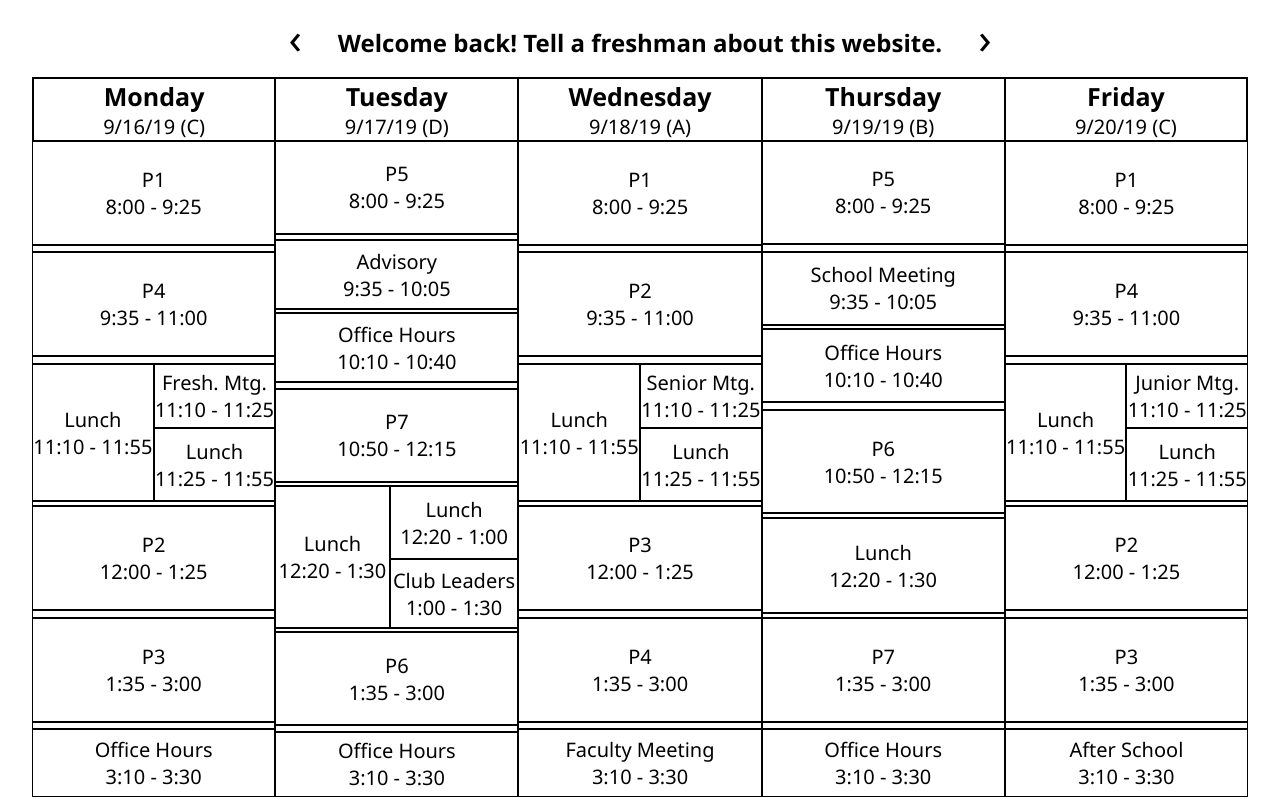
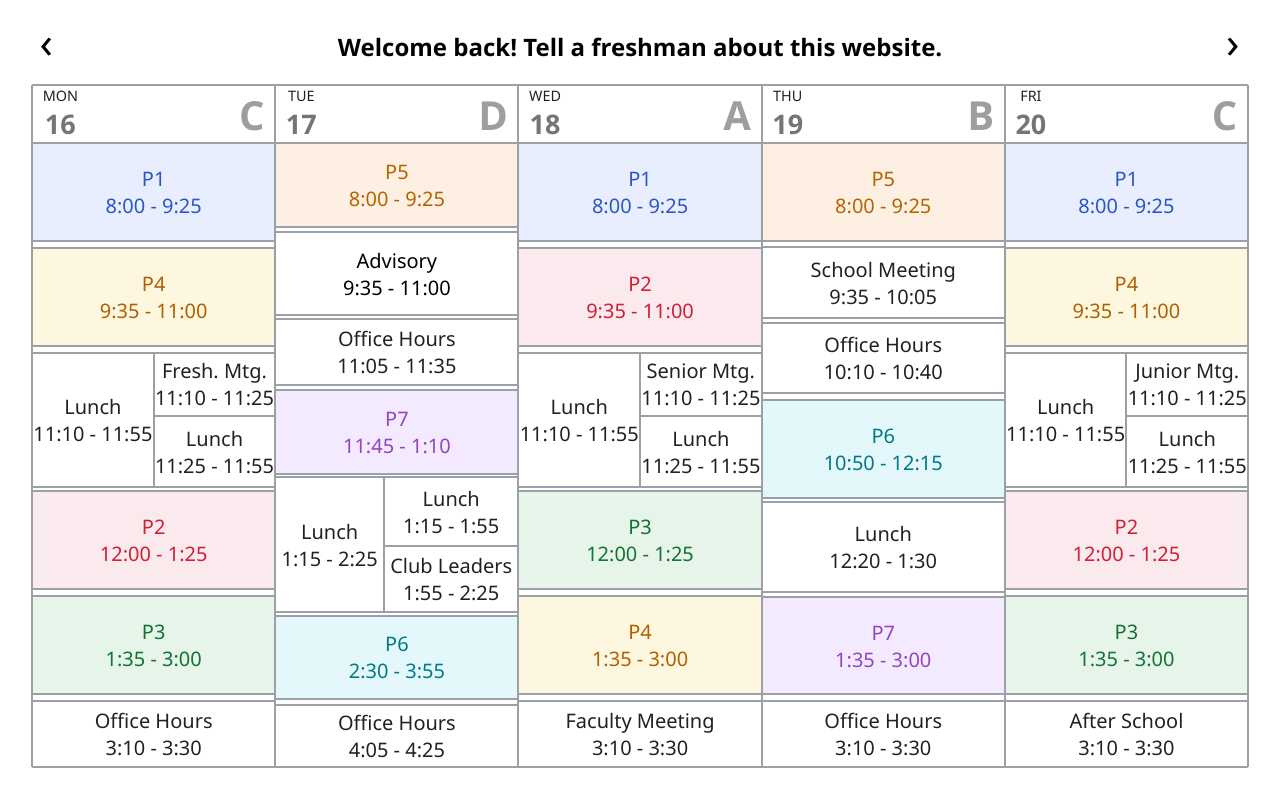
Before and after one commit to 101arrowz/bell-schedule, a Preact app: page / in a window 1280 px wide. Built offline with nearby package versions, Linux system fonts and the light colour scheme.

Commit message:
modernized UI

```diff
--- a/public/index.html
+++ b/public/index.html
@@ -6,7 +6,7 @@
   <meta http-equiv="X-UA-Compatible" content="ie=edge">
   <meta name="msapplication-TileColor" content="#005a41">
   <meta name="msapplication-config" content="./browserconfig.xml">
-  <meta name="theme-color" content="#ffffff">
+  <meta name="theme-color" content="#005a41">
   <link rel="apple-touch-icon" sizes="180x180" href="./icons/apple-touch-icon.png">
   <link rel="manifest" href="./manifest.webmanifest">
   <link rel="mask-icon" href="./icons/safari-pinned-tab.svg" color="#005a41">
--- a/src/App/index.js
+++ b/src/App/index.js
@@ -1,12 +1,52 @@
 import Calendar, { validateOffset } from '../Calendar';
 import { useEffect, useState } from 'preact/hooks';
 import { useTime, useWebStorage, getTitle } from '../logic';
-let touchStartX = 0;
-let touchMoveX = 0;
+let touchStartCoords = null;
+let touchEndCoords = null;
 const App = () => {
   let [prefs, setPrefs] = useWebStorage('prefs', {
     updateInterval: 30,
-    by: 'week'
+    by: 'week',
+    periodData: {
+      p1: {
+        name: 'P1',
+        color: '#e9eeff',
+        textColor: '#2a56c6'
+      },
+      p2: {
+        name: 'P2',
+        color: '#faeaee',
+        textColor: '#cf2035'
+      },
+      p3: {
+        name: 'P3',
+        color: '#e6f4ea',
+        textColor: '#137333'
+      },
+      p4: {
+        name: 'P4',
+        color: '#fef7e0',
+        textColor: '#b06000'
+      },
+      p5: {
+        name: 'P5',
+        color: '#feefe3',
+        textColor: '#b36600',
+      },
+      p6: {
+        name: 'P6',
+        color: '#e4f7fb',
+        textColor: '#007b86'
+      },
+      p7: {
+        name: 'P7',
+        color: '#f4eaff',
+        textColor: '#9345bd'
+      },
+      advisory: {
+        name: 'Advisory'
+      }
+    }
   });
   let [dateOffset, setDateOffset] = useState(0);
   let [unixTime, updateTime] = useTime(prefs.updateInterval * 1000);
@@ -44,22 +84,28 @@ const App = () => {
     document.addEventListener('keydown', keyDownHandler);
     return () => document.removeEventListener('keydown', keyDownHandler);
   });
-  const getTouchX = e => ([...e.touches].map(el => el.clientX).reduce((el1, el2) => el1+el2)) / e.touches.length;
+  const getTouchCoords = e => ([...e.touches].map(el => [el.clientX, el.clientY]).reduce((el1, el2) => [el1[0]+el2[0], el1[1]+el2[1]])).map(el => el / e.touches.length);
   const handleTouchStart = e => {
-    touchStartX = getTouchX(e);
-    touchMoveX = touchStartX;
+    touchStartCoords = getTouchCoords(e);
+    touchEndCoords = touchStartCoords;
   }
   const handleTouchMove = e => {
-    e.preventDefault();
-    touchMoveX = getTouchX(e)
+    const newTouchCoords = getTouchCoords(e);
+    const diff = newTouchCoords.map((el, i) => el - touchEndCoords[i]);
+    if (diff[0] > diff[1])
+      e.preventDefault();
+    touchEndCoords = newTouchCoords;
   }
   const handleTouchEnd = () => {
-    if (touchStartX < touchMoveX && leftArrowValid)
+    const diff = touchEndCoords.map((el, i) => el - touchStartCoords[i]);
+    if (Math.abs(diff[0]) < Math.abs(diff[1]))
+      return;
+    if (diff[0] > 0 && leftArrowValid)
       setDateOffset(dateOffset - 1);
-    if (touchStartX > touchMoveX)
+    if (diff[0] < 0)
       setDateOffset(dateOffset + 1);
-    touchStartX = 0; // Prevent duplicate events when releasing one finger at a time
-    touchMoveX = 0;
+    touchStartCoords = [0, 0]; // Prevent duplicate events when releasing one finger at a time
+    touchEndCoords = [0, 0];
     }
   return (
     <div
@@ -67,8 +113,9 @@ const App = () => {
         display: 'flex',
         flexDirection: 'column',
         alignItems: 'center',
-        textAlign: 'center',
-        fontFamily: '"Segoe UI", "Arial", sans-serif'
+        justifyContent: 'between',
+        fontFamily: '"Segoe UI", "Arial", sans-serif',
+        height: '95vh'
       }}
     >
       <div style={{
@@ -76,17 +123,20 @@ const App = () => {
         flexDirection: 'row',
         justifyContent: 'space-between',
         alignItems: 'center',
+        width: '95%',
+        height: '10%'
       }}>
         <span class="arrows" onclick={() => setDateOffset(dateOffset - 1)} style={{
           visibility: leftArrowValid ? 'visible' : 'hidden'
         }} >‹</span>
-        <h1 style={{ fontSize: '3vmin', paddingLeft: '1.5em', paddingRight: '1.5em' }}>{title}</h1>
+        <h1 style={{ fontSize: '3vmin' }}>{title}</h1>
         <span class="arrows" onclick={() => setDateOffset(dateOffset + 1)}>›</span>
       </div>
       <Calendar
         date={unixDate}
         currentTime={secondsSinceMidnight}
         by={prefs.by}
+        periodData={prefs.periodData}
         dateOffset={dateOffset}
         onRejected={() => setDateOffset(dateOffset + 1)}
         ontouchstart={handleTouchStart}
--- a/src/Calendar/index.css
+++ b/src/Calendar/index.css
@@ -1,21 +1,37 @@
 .period {
-  border: 0.8px solid black;
+  border: 1px solid #9aa0a6;
+  color: rgba(0,0,0,.87);
   align-items: center;
   justify-content: center;
   text-align: center;
+  position: relative;
 }
 .header {
-  border: 1px solid black;
-  border-top: 2px solid black;
-  border-bottom: 1.2px solid black;
+  border: 1px solid #9aa0a6;
+  justify-content: space-between;
+  font-size: 100%;
   align-items: center;
+}
+.header-left {
+  justify-content: space-around;
   text-align: center;
-  justify-content: space-around;
-  font-size: 100%;
+  margin-left: 4%;
 }
-.headerText {
+.header-right {
+  font-size: 200%;
+  margin-right: 4%;
   font-weight: bold;
-  font-size: 125%;
+  color: rgba(0,0,0,.38);
+}
+.header-day {
+  font-size: 72%;
+  text-transform: uppercase;
+  color: rgba(0,0,0,.87);
+}
+.header-date {
+  font-size: 135%;
+  font-weight: bold;
+  color: rgba(0,0,0,.54);
 }
 .flex-row {
   display: flex;
@@ -27,12 +43,15 @@
 }
 .month-topmost-layer, .topmost-layer {
   display: inline-flex !important;
-  height: 90vh;
-  min-height: 50vw;
+  flex: 1 1 auto;
   font-size: 2.5vmin;
 }
 .month-topmost-layer {
-  justify-content: stretch;
+  justify-content: space-between;
+}
+.topmost-layer {
+  border: 1px solid #9aa0a6;
+  border-radius: 2px;
 }
 .week-outer-layer {
   width: 19vw;
@@ -42,6 +61,13 @@
 }
 .arrows {
   cursor: pointer;
+  -webkit-user-select: none;
+  -moz-user-select: none;
+  user-select: none;
   font-size: 5.4vmin;
   margin-bottom: 1.2vmin;
+  width: 1.8vmin;
 }
+.arrows:hover {
+  font-weight: bold
+}
--- a/src/Calendar/index.js
+++ b/src/Calendar/index.js
@@ -1,6 +1,10 @@
 import SPECIAL_SCHEDULE from './special';
 import RESET_DAYS from './resetDays';
 import './index.css';
+const WEEKDAYS = ['Monday', 'Tuesday', 'Wednesday', 'Thursday', 'Friday'];
+const SHORT_WEEKDAYS = WEEKDAYS.map(el => el.slice(0, 3));
+const MONTH_NAMES = ['January', 'February', 'March', 'April', 'May', 'June', 'July', 'August', 'September', 'October', 'November', 'December'];
+const SHORT_MONTH_NAMES = MONTH_NAMES.map(el => el.slice(0, 3))
 const RESET_DAYS_KEYS = Object.keys(RESET_DAYS);
 const getDateArray = (
   origDate,
@@ -193,17 +197,23 @@ const generateJSXDay = (
     );
   } else if (schedule instanceof Object) {
     if (schedule.header) {
+      const date = schedule.date.getDate();
+      const month = schedule.date.getMonth();
+      const isFirstDayMonth = (date === 1 || (date <= 3 && schedule.date.getDay() === 1));
+      const isFirstDayYear = isFirstDayMonth && !month;
       content = (
         <WeirdFlex
-          direction="column"
+          direction="row"
           extraClasses="header"
           style={{
             ...schedule.style,
-            ...(isActive && { backgroundColor: 'gray' })
           }}
         >
-          <div class="headerText">{schedule.header}</div>
-          {schedule.subheader}
+          <WeirdFlex direction="column" extraClasses="header-left">
+            <div class="header-day">{SHORT_WEEKDAYS[schedule.date.getDay()-1]}</div>
+            <div class="header-date">{(isFirstDayMonth ? SHORT_MONTH_NAMES[schedule.date.getMonth()] + ' ' : '') + date + (isFirstDayYear ? ', '+schedule.date.getFullYear() : '')}</div>
+          </WeirdFlex>
+          <div class="header-right">{schedule.shortDayName}</div>
         </WeirdFlex>
       );
     } else {
@@ -235,7 +245,7 @@ const generateJSXDay = (
           extraClasses="period"
           style={{
             ...schedule.style,
-            ...(timeBeforeEnd && { backgroundColor: 'lightgray' })
+            ...(timeBeforeEnd && { backgroundColor: 'lightgray', fontWeight: '500' })
           }}
         >
           <div style={schedule.nameStyle}>{schedule.name}</div>
@@ -256,7 +266,6 @@ const generateJSXDay = (
   }
   return recursiveLayer ? [content, startTime] : content;
 };
-const WEEKDAYS = ['Monday', 'Tuesday', 'Wednesday', 'Thursday', 'Friday'];
 const generateJSXWeekly = (
   baseTime,
   baseDay,
@@ -271,7 +280,7 @@ const generateJSXWeekly = (
     return dateArray.map((arr, ind) => (
       <WeirdFlex
         direction="row"
-        extraClasses="outer-layer"
+        extraClasses="topmost-layer"
         style={{
           ...(ind === 0
             ? { alignSelf: 'flex-end' }
@@ -279,7 +288,8 @@ const generateJSXWeekly = (
             ? { alignSelf: 'flex-start' }
             : { alignSelf: 'center' }),
           flex: 1,
-          marginBottom: '5vh'
+          marginBottom: '5vh',
+          minHeight: '80vh'
         }}
       >
         {generateJSXWeekly(
@@ -313,47 +323,43 @@ const generateJSXWeekly = (
     )
       daysSinceBase++;
   }
-  let renderIndex = -1;
-  const renderedLength = dateArray.filter(el => el).length;
+  // Following previously used for styling
+  // let renderIndex = -1;
+  // const renderedLength = dateArray.filter(el => el).length;
   const JSXArray = dateArray.map((date, ind) => {
     if (date === undefined) return;
-    renderIndex++;
     let todaySchedule;
     let dayName;
+    let shortDayName = "";
     let dayStart = 28800;
     if (specialSchedule[date]) {
-      todaySchedule = specialSchedule[date].events;
-      dayName = specialSchedule[date].name;
-      dayStart = specialSchedule[date].startTime || 28800;
-      if (specialSchedule[date].replace) {
+      const sc = specialSchedule[date];
+      todaySchedule = sc.events;
+      dayName = sc.name;
+      dayStart = sc.startTime || 28800;
+      if (sc.replace) {
         daysSinceBase++;
+        shortDayName = standardScheduleKeys[
+          (daysSinceBase + dayIndOffset) % standardScheduleKeys.length
+        ];
       }
     } else {
       dayName =
         standardScheduleKeys[
           (daysSinceBase + dayIndOffset) % standardScheduleKeys.length
         ];
+      shortDayName = dayName;
       todaySchedule = standardSchedule[dayName];
       daysSinceBase++;
     }
     const todayDate = new Date(date);
-    todayDate.setTime(todayDate.getTime() + dayStart * 1000);
-    const dayStr = [
-      todayDate.getMonth() + 1,
-      todayDate.getDate(),
-      todayDate.getFullYear() % 100
-    ].join('/');
     return generateJSXDay(
       [
         {
-          header: WEEKDAYS[ind],
-          subheader: dayStr + ' (' + dayName + ')',
-          style: {
-            ...(renderIndex === 0 && { borderLeft: '2px solid black' }),
-            ...(renderIndex === renderedLength - 1 && {
-              borderRight: '2px solid black'
-            })
-          }
+          header: true,
+          date: todayDate,
+          shortDayName,
+          dayName
         },
         ...todaySchedule
       ],
@@ -384,33 +390,32 @@ const Calendar = props => {
     onRejected,
     dateOffset = 0,
     by = 'week',
-    names: {
-      p1 = 'P1',
-      p2 = 'P2',
-      p3 = 'P3',
-      p4 = 'P4',
-      p5 = 'P5',
-      p6 = 'P6',
-      p7 = 'P7',
-      advisory = 'Advisory'
+    periodData: {
+      p1,
+      p2,
+      p3,
+      p4,
+      p5,
+      p6,
+      p7,
+      advisory
     } = {},
-    options: {
-      ignorePassing = false // true for block not appearing
-    } = {},
+    ignorePassing = false,
     ...extraProps
   } = props;
   const passProps = ignorePassing
     ? { style: { display: 'none' } }
     : { timeStyle: { display: 'none' } };
+  const makeStandardPeriod = (period) => makePeriod(period.name, 5100, null, {style: {backgroundColor: period.color || 'inherit', color: period.textColor || 'inherit'}})
   const periods = {
-    p1: makePeriod(p1),
-    p2: makePeriod(p2),
-    p3: makePeriod(p3),
-    p4: makePeriod(p4),
-    p5: makePeriod(p5),
-    p6: makePeriod(p6),
-    p7: makePeriod(p7),
-    advisory: makePeriod(advisory, 1800),
+    p1: makeStandardPeriod(p1),
+    p2: makeStandardPeriod(p2),
+    p3: makeStandardPeriod(p3),
+    p4: makeStandardPeriod(p4),
+    p5: makeStandardPeriod(p5),
+    p6: makeStandardPeriod(p6),
+    p7: makeStandardPeriod(p7),
+    advisory: makeStandardPeriod(advisory),
     pass5: makePeriod('', 300, null, passProps),
     pass10: makePeriod('', 600, null, passProps),
     meeting,
@@ -511,7 +516,6 @@ const Calendar = props => {
     <WeirdFlex
       direction={by === 'month' ? 'column' : 'row'}
       extraClasses={by === 'month' ? 'month-topmost-layer' : 'topmost-layer'}
-      style={by === 'month' ? { height: JSXArray.length * 75 + 'vh' } : {}}
       {...extraProps}
     >
       {JSXArray}
```
